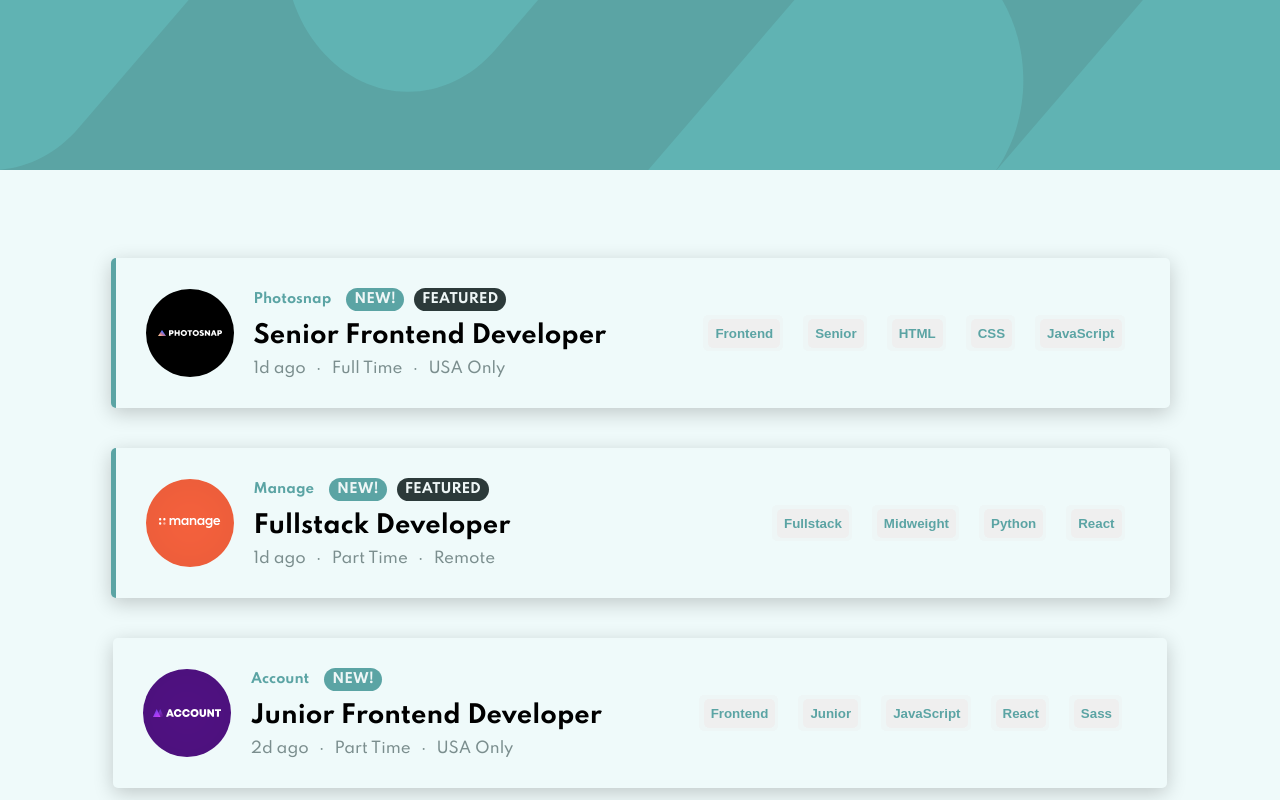
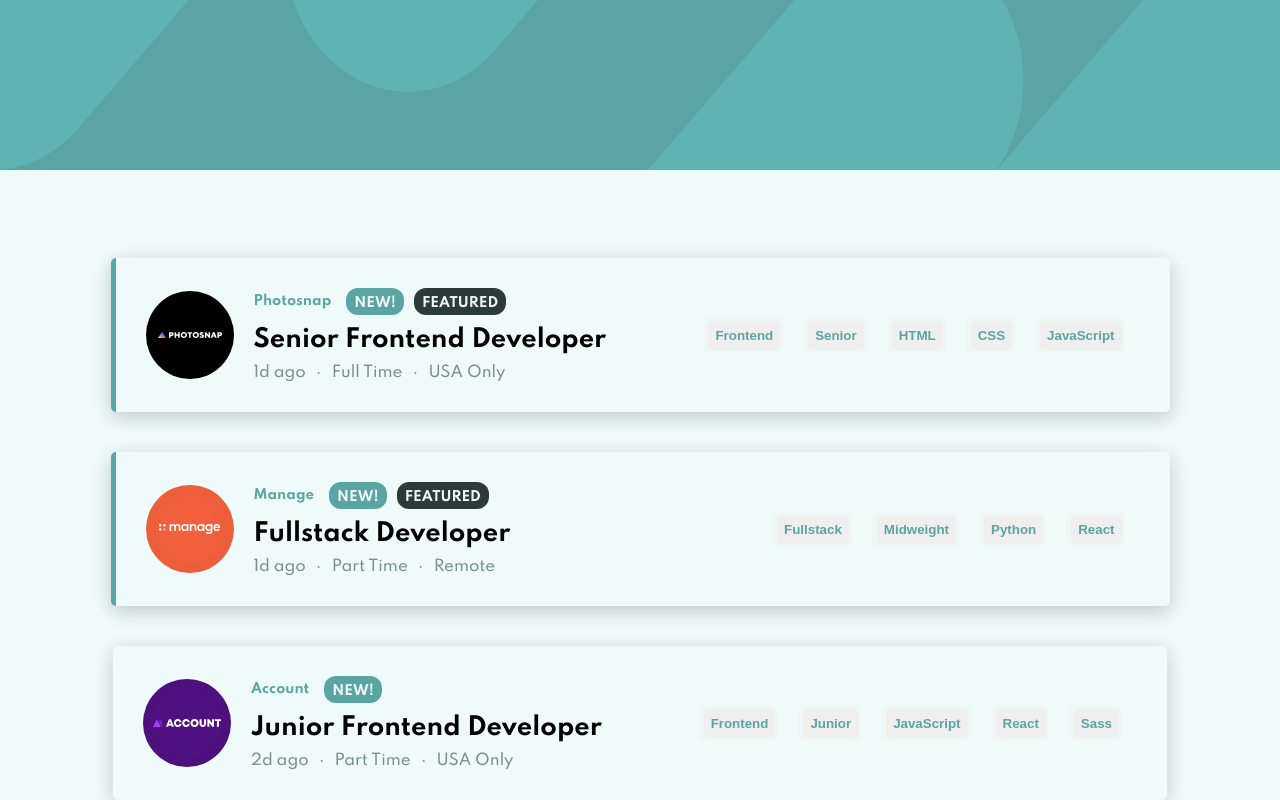
Before and after one commit to Halke/job-listings, a React (Create React App) app: page / in a window 1280 px wide. Shown: the top 800 px of the page. Built offline with nearby package versions, Linux system fonts and the light colour scheme.

Commit message:
Changed badges padding

```diff
--- a/src/components/Jobs/JobCardHeader/JobCardHeader.css
+++ b/src/components/Jobs/JobCardHeader/JobCardHeader.css
@@ -11,7 +11,7 @@
 
 .job-card__description-head-new,
 .job-card__description-head-featured {
-  padding: 4px 8px;
+  padding: 8px 8px 4px 8px;
   color: var(--tags-light_gray);
   border-radius: 12px;
   margin: 0px 5px;
```
